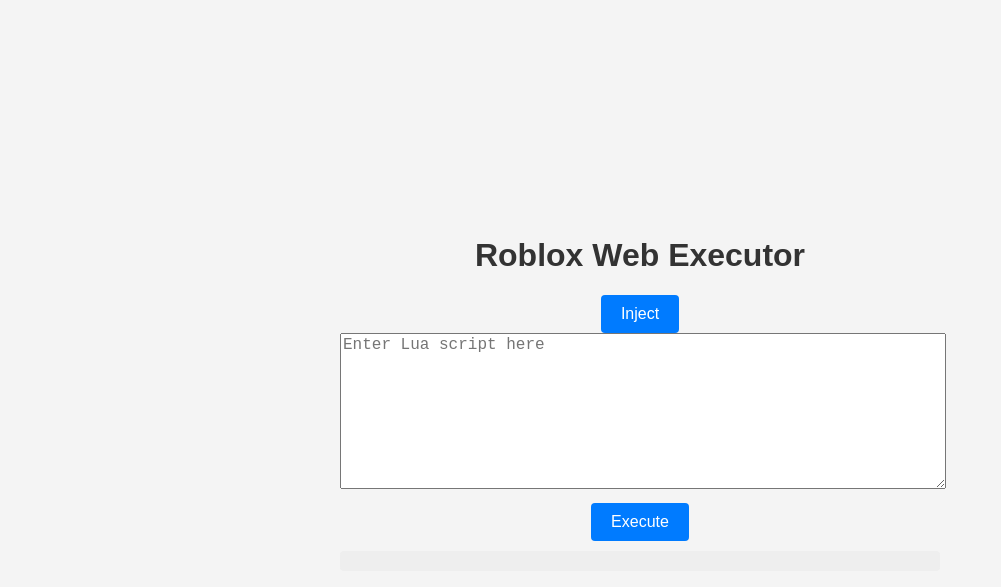
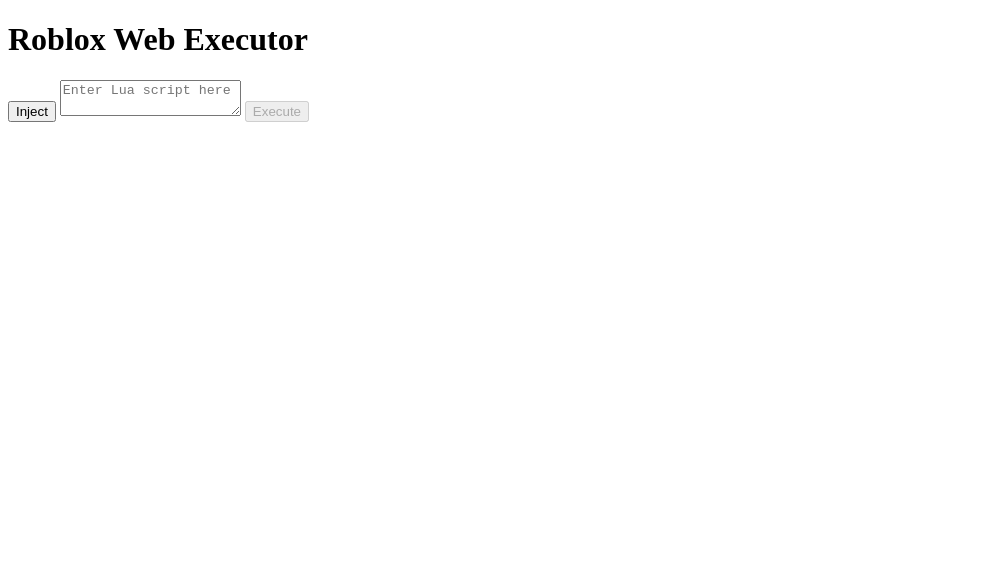
Before and after one commit to MrBypasser/Froggy-executor, a plain HTML site: page index.html in a window 1280 px wide. Shown: the whole page, without its empty margins (0-1001 px from the left). Drawn offline with Linux system fonts and the light colour scheme.

Commit message:
Update styles.css

```diff
--- a/styles.css
+++ b/styles.css
@@ -1,45 +1,45 @@
-body {
-    font-family: Arial, sans-serif;
-    background-color: #f4f4f4;
-    color: #333;
-    display: flex;
-    justify-content: center;
-    align-items: center;
-    height: 100vh;
-    margin: 0;
-}
+const express = require('express');
+const cors = require('cors');
+const { exec } = require('child_process');
 
-#app {
-    text-align: center;
-    width: 80%;
-    max-width: 600px;
-}
+const app = express();
+const PORT = 3000;
 
-textarea {
-    width: 100%;
-    height: 150px;
-    margin-bottom: 10px;
-    font-size: 16px;
-}
+app.use(cors());
+app.use(express.json());
 
-button {
-    padding: 10px 20px;
-    font-size: 16px;
-    cursor: pointer;
-    background-color: #007bff;
-    color: white;
-    border: none;
-    border-radius: 4px;
-}
+let isInjected = false;
 
-button:hover {
-    background-color: #0056b3;
-}
+// Endpoint to handle injection
+app.post('/inject', (req, res) => {
+    // Simulate injection process
+    exec('path/to/injector.exe', (error) => {
+        if (error) {
+            return res.status(500).json({ success: false, error: 'Injection failed.' });
+        }
 
-pre {
-    text-align: left;
-    background: #eee;
-    padding: 10px;
-    border-radius: 4px;
-    margin-top: 10px;
-}
+        isInjected = true;
+        res.json({ success: true });
+    });
+});
+
+// Endpoint to handle script execution
+app.post('/execute', (req, res) => {
+    if (!isInjected) {
+        return res.status(400).json({ output: 'Error: Not injected into Roblox.' });
+    }
+
+    const script = req.body.script;
+
+    exec(`lua -e "${script}"`, (error, stdout, stderr) => {
+        if (error) {
+            return res.status(500).json({ output: stderr || 'Execution failed.' });
+        }
+
+        res.json({ output: stdout || 'Execution succeeded with no output.' });
+    });
+});
+
+app.listen(PORT, () => {
+    console.log(`Server running on http://localhost:${PORT}`);
+});
```
